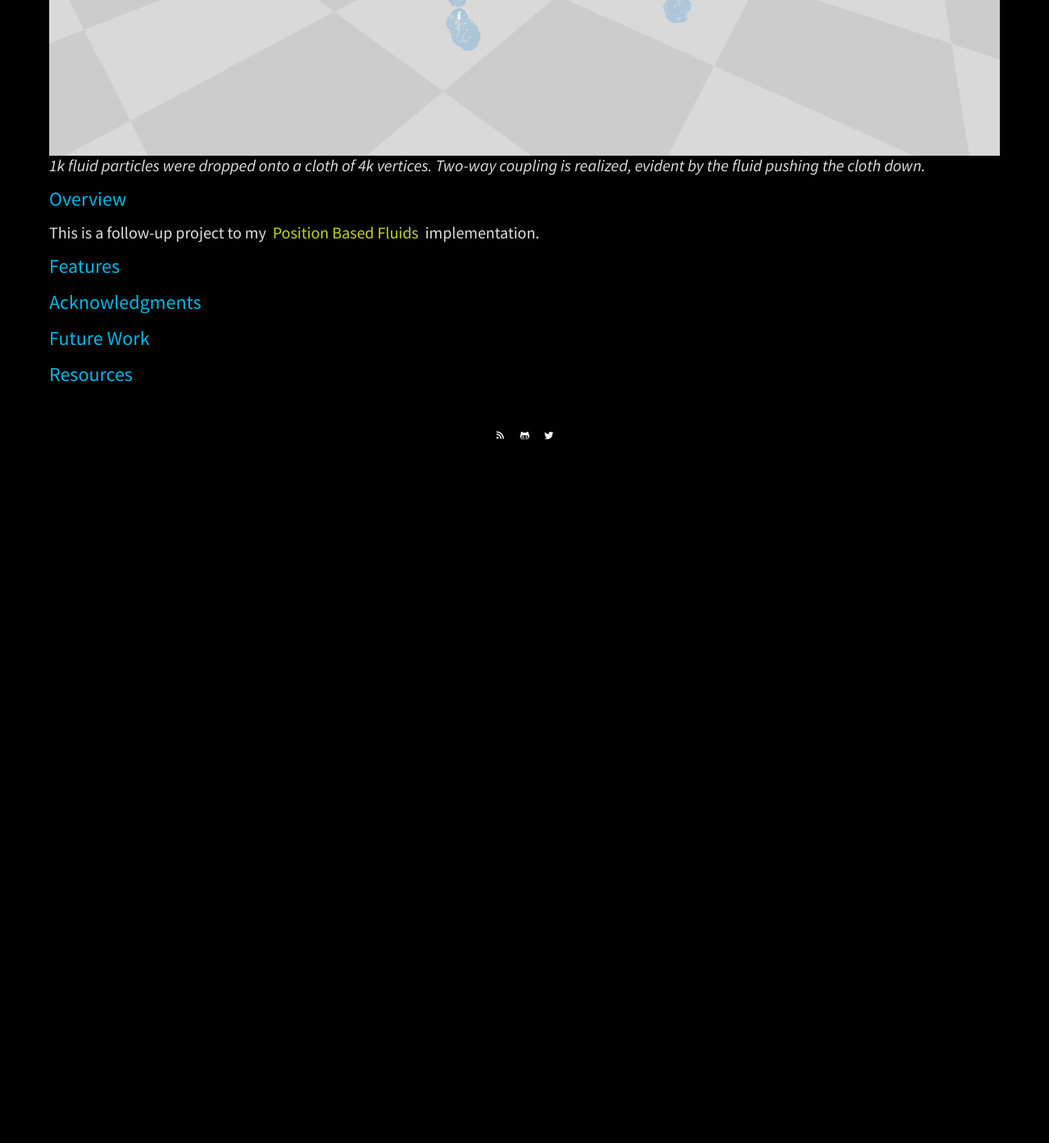
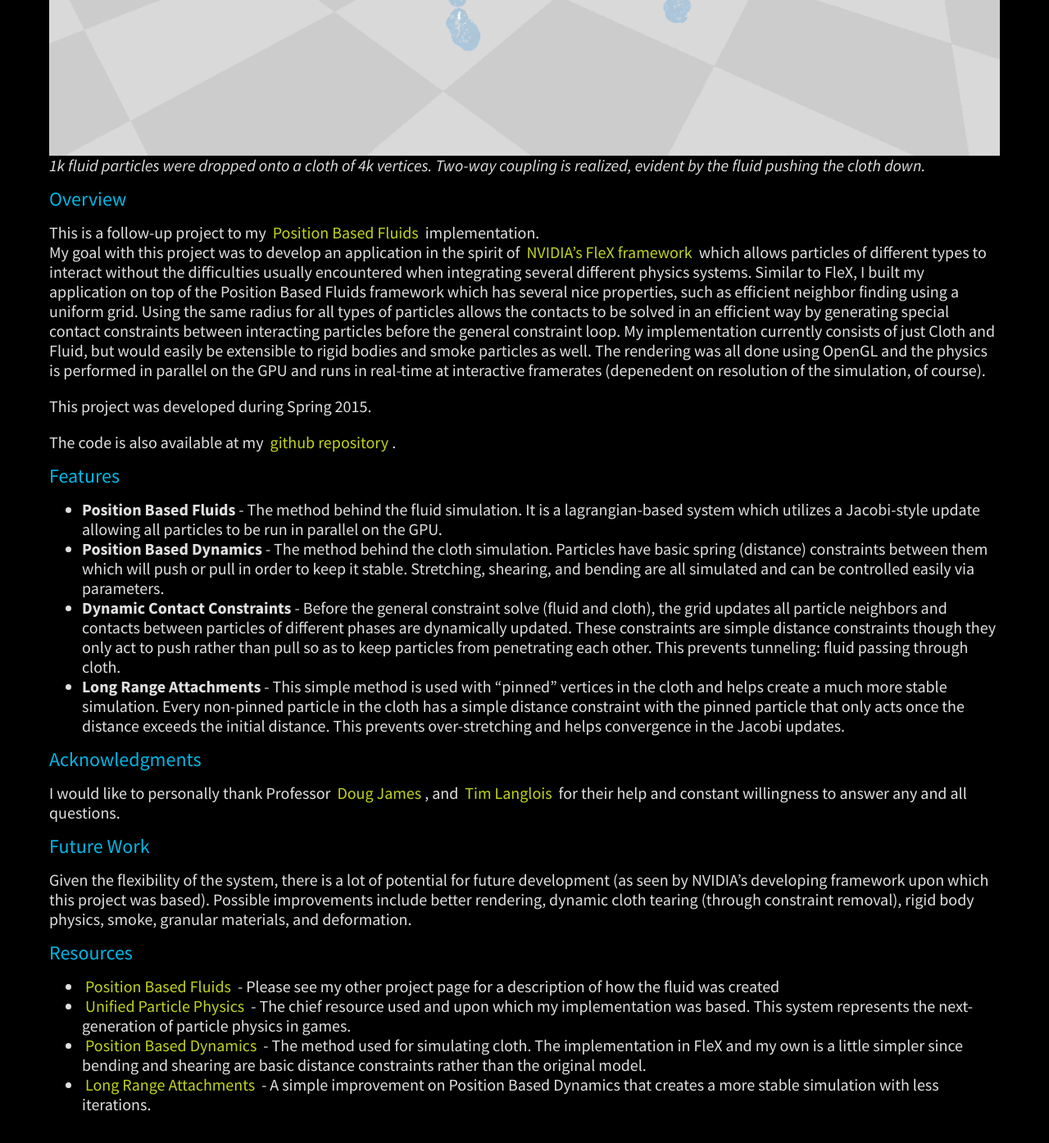
Before and after one commit to JAGJ10/jagj10.github.io, a Jekyll site: the page built from projects/cloth.md, in a window 1280 px wide and 1400 px high, scrolled down 495 px. Shown: the top 1395 px of the window at 82% size. Built offline with Jekyll 4.4.1, drawn with Linux system fonts in a browser that asks for light colours; before the commit the page ends 1071 px from its top, so only the background shows below that.

Commit message:
finished cloth writeup

```diff
--- a/projects/cloth.md
+++ b/projects/cloth.md
@@ -13,10 +13,27 @@ style:		dark
 ### Overview ###
 This is a follow-up project to my [Position Based Fluids](http://jagj10.github.io/projects/pbf.html) implementation.
 
+My goal with this project was to develop an application in the spirit of [NVIDIA's FleX framework](https://developer.nvidia.com/physx-flex) which allows particles of different types to interact without the difficulties usually encountered when integrating several different physics systems. Similar to FleX, I built my application on top of the Position Based Fluids framework which has several nice properties, such as efficient neighbor finding using a uniform grid. Using the same radius for all types of particles allows the contacts to be solved in an efficient way by generating special contact constraints between interacting particles before the general constraint loop. My implementation currently consists of just Cloth and Fluid, but would easily be extensible to rigid bodies and smoke particles as well. The rendering was all done using OpenGL and the physics is performed in parallel on the GPU and runs in real-time at interactive framerates (depenedent on resolution of the simulation, of course).
+<pre></pre>
+This project was developed during Spring 2015.
+<pre></pre>
+The code is also available at my [github repository](https://github.com/JAGJ10/PositionBasedFluids).
+
 ### Features ###
+- **Position Based Fluids** - The method behind the fluid simulation. It is a lagrangian-based system which utilizes a Jacobi-style update allowing all particles to be run in parallel on the GPU.
+- **Position Based Dynamics** - The method behind the cloth simulation. Particles have basic spring (distance) constraints between them which will push or pull in order to keep it stable. Stretching, shearing, and bending are all simulated and can be controlled easily via parameters.
+- **Dynamic Contact Constraints** - Before the general constraint solve (fluid and cloth), the grid updates all particle neighbors and contacts between particles of different phases are dynamically updated. These constraints are simple distance constraints though they only act to push rather than pull so as to keep particles from penetrating each other. This prevents tunneling: fluid passing through cloth.
+- **Long Range Attachments** - This simple method is used with "pinned" vertices in the cloth and helps create a much more stable simulation. Every non-pinned particle in the cloth has a simple distance constraint with the pinned particle that only acts once the distance exceeds the initial distance. This prevents over-stretching and helps convergence in the Jacobi updates.
 
 ### Acknowledgments ###
+I would like to personally thank Professor [Doug James](http://www.cs.cornell.edu/~djames/), and [Tim Langlois](http://www.cs.cornell.edu/~langlois/) for their help and constant willingness to answer any and all questions.
 
 ### Future Work ###
 
+Given the flexibility of the system, there is a lot of potential for future development (as seen by NVIDIA's developing framework upon which this project was based). Possible improvements include better rendering, dynamic cloth tearing (through constraint removal), rigid body physics, smoke, granular materials, and deformation.
+
 ### Resources ###
+- [Position Based Fluids](http://jagj10.github.io/projects/pbf.html) - Please see my other project page for a description of how the fluid was created
+- [Unified Particle Physics](http://mmacklin.com/uppfrta_preprint.pdf) - The chief resource used and upon which my implementation was based. This system represents the next-generation of particle physics in games.
+- [Position Based Dynamics](http://matthias-mueller-fischer.ch/publications/posBasedDyn.pdf) - The method used for simulating cloth. The implementation in FleX and my own is a little simpler since bending and shearing are basic distance constraints rather than the original model.
+- [Long Range Attachments](http://matthias-mueller-fischer.ch/publications/sca2012cloth.pdf) - A simple improvement on Position Based Dynamics that creates a more stable simulation with less iterations.
```
